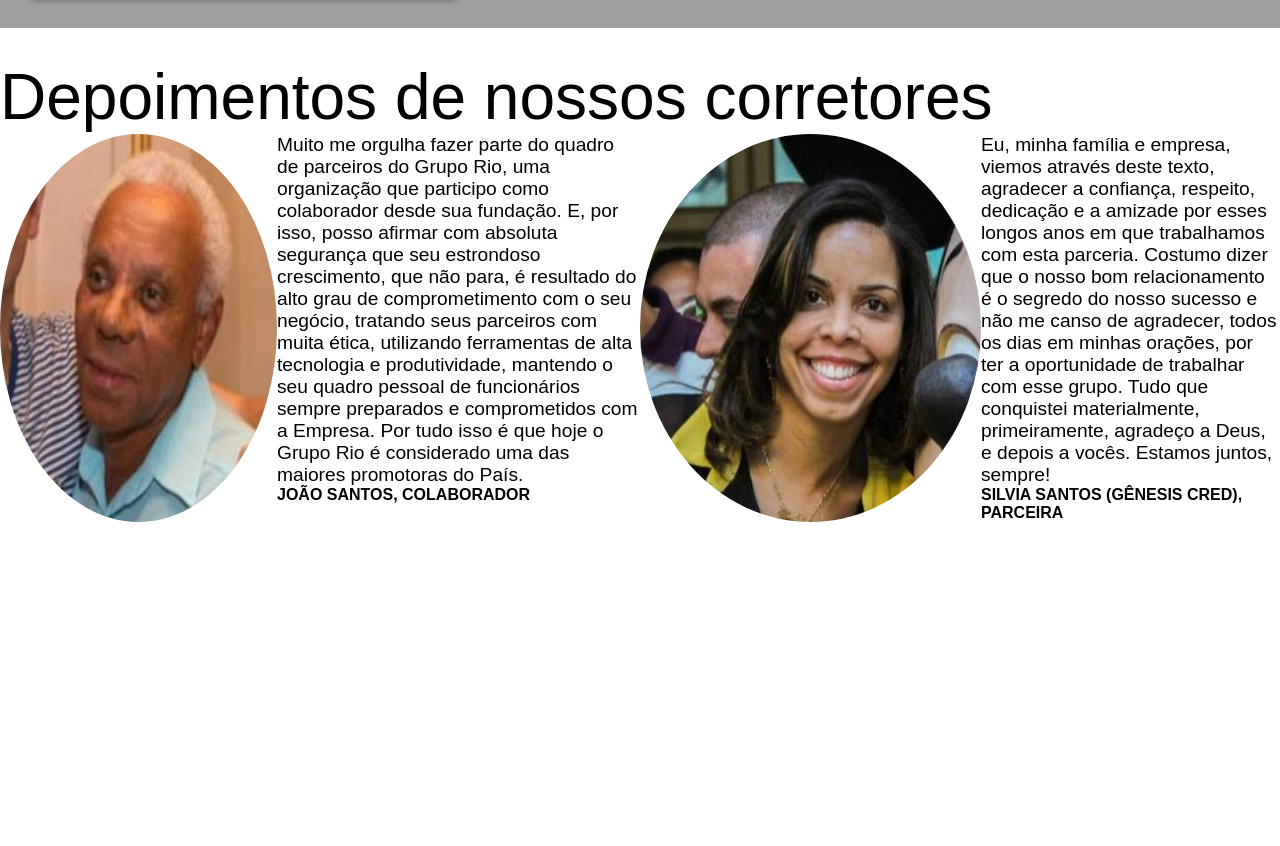
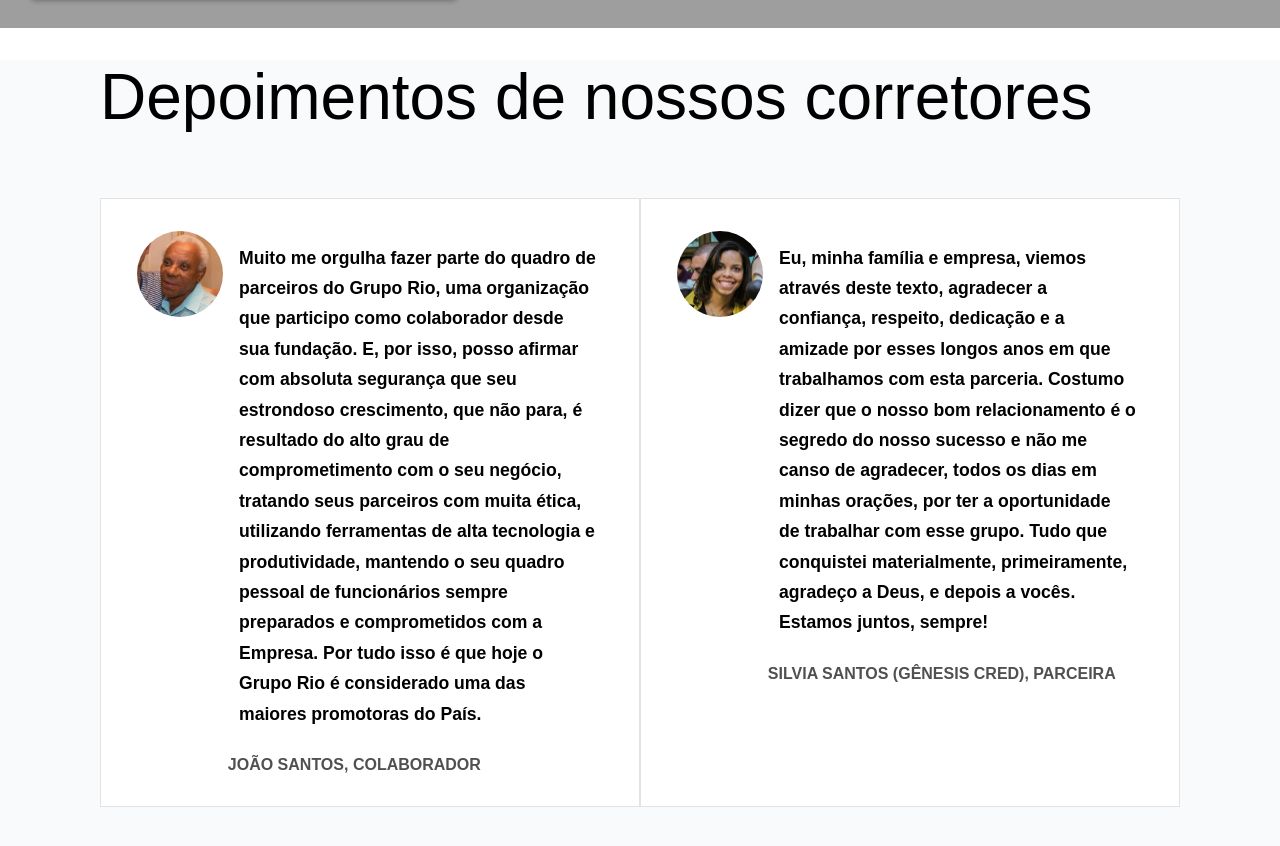
Before and after one commit to tiago0051/grupo-rio, a Next.js app: page / in a window 1280 px wide. Shown: the part 3140-3986 px from the top of the page. Before the commit the page ends 3662 px from the top, so only its background shows below. Built offline with nearby package versions, Linux system fonts and the light colour scheme; grey boxes are pictures that could not be loaded.

Commit message:
Finalização da utlima sessão e começo do footer

```diff
--- a/src/pages/index.tsx
+++ b/src/pages/index.tsx
@@ -149,7 +149,9 @@
 
           <div>
               <div>
-                <Image src="/joão-santos.jpg" alt="João Santos" width="277px" height="286px" layout="intrinsic"/>
+                <div className="Image">
+                  <Image src="/joão-santos.jpg" alt="João Santos" width="86px" height="86px" layout="fixed"/>
+                </div>
 
                 <div>
                   <p>
@@ -160,7 +162,9 @@
               </div>
 
               <div>
-                <Image src="/silva-santos.jpg" alt="Silva Santos" width="341px" height="345px"/>
+                <div className="Image">
+                  <Image src="/silva-santos.jpg" alt="Silva Santos" width="86px" height="86px" layout="fixed"/>
+                </div>
 
                 <div>
                   <p>
@@ -171,6 +175,8 @@
               </div>
             </div>
         </section>
+
+
       </main>
     </StyledIndex>
   )
--- a/src/styles/index.ts
+++ b/src/styles/index.ts
@@ -178,31 +178,58 @@
 
     main section:nth-child(6){
         width: 100%;
+        display: flex;
+        align-items: center;
+        background-color: #f9fafb;
 
         > div {
             display: flex;
             flex-direction: row;
             width: 100%;
+            max-width: 1080px;
+            margin-bottom: 4rem;
+        }
+
+        > div > div:hover {
+            box-shadow: 0 3px 10px 2px rgb(0, 0, 0, 0.3);
         }
 
         > div > div {
             display: flex;
             flex-direction: row;
+            justify-content: space-between;
             width: 100%;
+            border: 1px solid rgb(220, 220, 220, 0.8);
+            background-color: white;
+            padding: 2rem;
+            transition: box-shadow 0.2s linear;
         }
 
-        span {
-            border-radius: 50%;
-            flex-shrink: 0;
-            height: 10%;
+        .Image {
+            width: 20%;
+            display: flex;
+            justify-content: center;
         }
 
-        > div > div > div {
-            width: 90%;
+        .Image span {
+            border-radius: 50%;
         }
 
+        > div > div > div:last-child {
+            width: 80%;
+        }
+
+
         p {
-            font-size: 1.2rem;
+            font-size: 1.1rem;
+            line-height: 1.9rem;
+            font-weight: 700;
+            padding: 0.7rem;
+        }
+
+        h4 {
+            margin-top: 1rem;
+            color: rgb(80, 80, 80);
         }
     }
 `
```
Also changed, not shown: src/components/Footer/index.tsx (added, +7 -0 lines).
